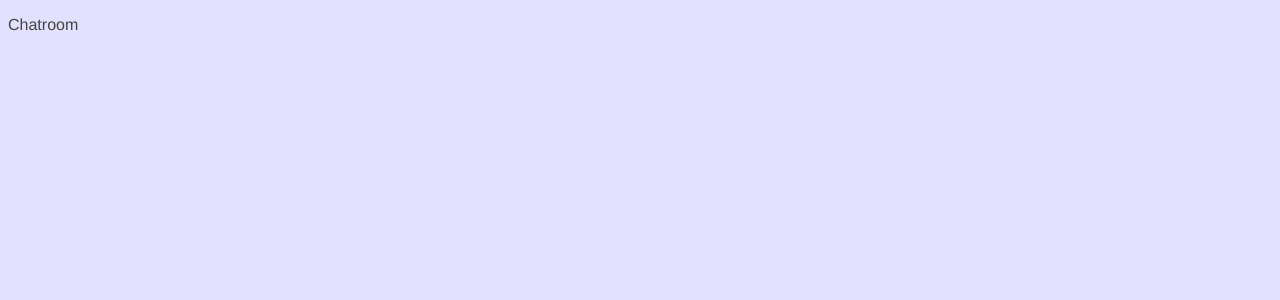
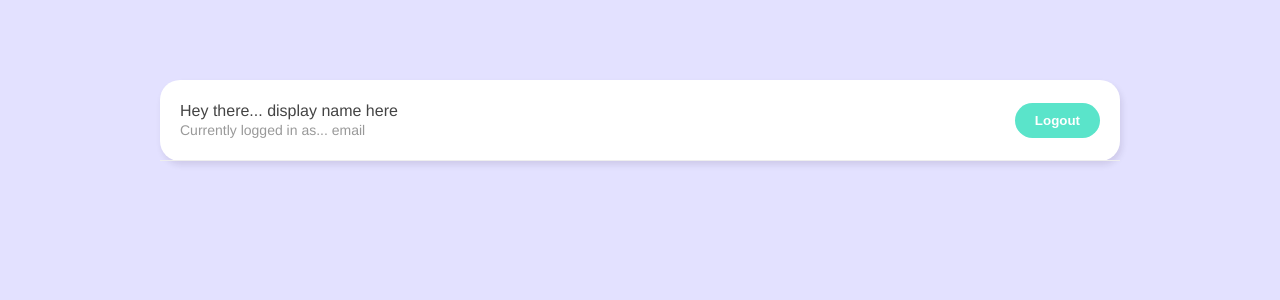
Before and after one commit to KevinWilmas/Live-Chatroom, a Vue app: page /chatroom in a window 1280 px wide. Shown: the top 300 px of the page. Built offline with nearby package versions, Linux system fonts and the light colour scheme.

Commit message:
Navbar added and styled

```diff
--- /dev/null
+++ b/src/components/NavbarComponent.vue
@@ -0,0 +1,32 @@
+<template>
+  <nav>
+    <div>
+      <p>Hey there... display name here</p>
+      <p class="email">Currently logged in as... email</p>
+    </div>
+    <button>Logout</button>
+  </nav>
+</template>
+
+<script setup>
+// import { ref } from 'vue'
+</script>
+
+<style>
+nav {
+  padding: 20px;
+  border-bottom: 1px solid #eee;
+  display: flex;
+  justify-content: space-between;
+  align-items: center;
+}
+nav p {
+  margin: 2px auto;
+  font-size: 16px;
+  color: #444;
+}
+nav p.email {
+  font-size: 14px;
+  color: #999;
+}
+</style>
--- a/src/views/ChatroomView.vue
+++ b/src/views/ChatroomView.vue
@@ -1,8 +1,12 @@
 <template>
-  <p>Chatroom</p>
+  <div class="container">
+    <NavbarComponent />
+  </div>
 </template>
 
 <script setup>
+import NavbarComponent from '../components/NavbarComponent.vue'
+
 // import { ref } from 'vue'
 </script>
 
```
